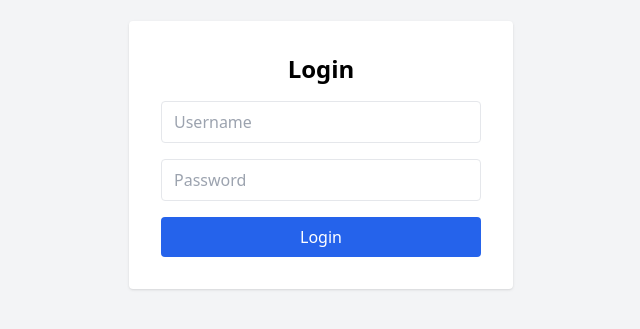
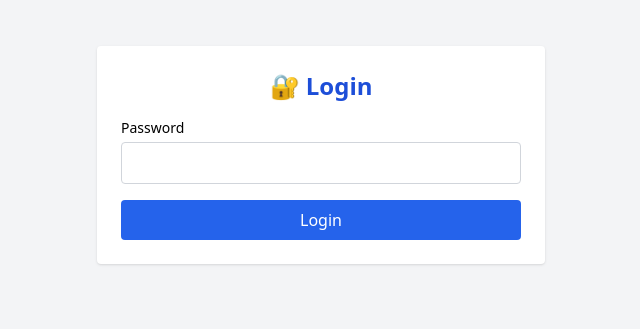
Before and after one commit to usai30zach/ltv, a React (Vite) app: page /login in a window 1280 px wide. Shown: the part 245-574 px from the top of the page, without its empty margins (319-959 px from the left). Built offline with nearby package versions, Linux system fonts and the light colour scheme.

Commit message:
Login Page Working Now

```diff
--- a/src/App.tsx
+++ b/src/App.tsx
@@ -275,6 +275,17 @@ function App() {
         >
           📤 Export CSV
         </button>
+
+        <button
+  onClick={() => {
+    localStorage.removeItem("auth");
+    window.location.href = "/login";
+  }}
+  className="text-sm text-red-600 hover:underline absolute top-4 right-4"
+>
+  Logout
+</button>
+
       </div>
       {report.length > 0 && (
         <div className="overflow-x-auto bg-white rounded shadow">
--- a/src/login.tsx
+++ b/src/login.tsx
@@ -1,52 +1,48 @@
-// src/Login.tsx
 import { useState } from "react";
 import { useNavigate } from "react-router-dom";
 
-export default function Login() {
-  const [username, setUsername] = useState("");
+const Login = () => {
   const [password, setPassword] = useState("");
   const [error, setError] = useState("");
   const navigate = useNavigate();
 
   const handleLogin = (e: React.FormEvent) => {
     e.preventDefault();
-    if (username === "admin" && password === "demo123") {
-      localStorage.setItem("isAuthenticated", "true");
+    const DEMO_PASSWORD = "demo123";
+
+    if (password === DEMO_PASSWORD) {
+      localStorage.setItem("auth", "true");
       navigate("/");
     } else {
-      setError("Invalid credentials");
+      setError("Incorrect password");
     }
   };
 
   return (
-    <div className="min-h-screen flex items-center justify-center bg-gray-100">
-      <form
-        onSubmit={handleLogin}
-        className="bg-white p-8 rounded shadow w-full max-w-sm"
-      >
-        <h2 className="text-2xl font-bold mb-4 text-center">Login</h2>
-        {error && <div className="text-red-500 mb-2 text-sm">{error}</div>}
-        <input
-          type="text"
-          placeholder="Username"
-          className="border w-full px-3 py-2 rounded mb-4"
-          value={username}
-          onChange={(e) => setUsername(e.target.value)}
-        />
+    <div className="min-h-screen bg-gray-100 flex items-center justify-center px-4">
+      <div className="max-w-md w-full bg-white rounded shadow p-6">
+        <h2 className="text-2xl font-bold mb-4 text-center text-blue-700">🔐 Login</h2>
+        <form onSubmit={handleLogin} className="space-y-4">
+          <div>
+            <label className="block text-sm font-medium mb-1">Password</label>
             <input
               type="password"
-          placeholder="Password"
-          className="border w-full px-3 py-2 rounded mb-4"
               value={password}
               onChange={(e) => setPassword(e.target.value)}
+              className="w-full border border-gray-300 px-3 py-2 rounded outline-none focus:ring-2 focus:ring-blue-500"
             />
+          </div>
+          {error && <p className="text-red-500 text-sm">{error}</p>}
           <button
             type="submit"
-          className="w-full bg-blue-600 text-white py-2 rounded hover:bg-blue-700"
+            className="w-full bg-blue-600 text-white py-2 rounded hover:bg-blue-700 transition"
           >
             Login
           </button>
         </form>
       </div>
+    </div>
   );
-}
+};
+
+export default Login;
```
Lines whose indentation alone changed are shown as unchanged.
